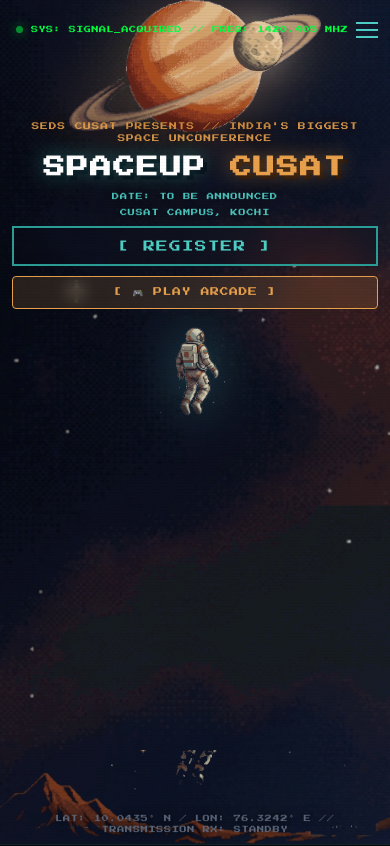
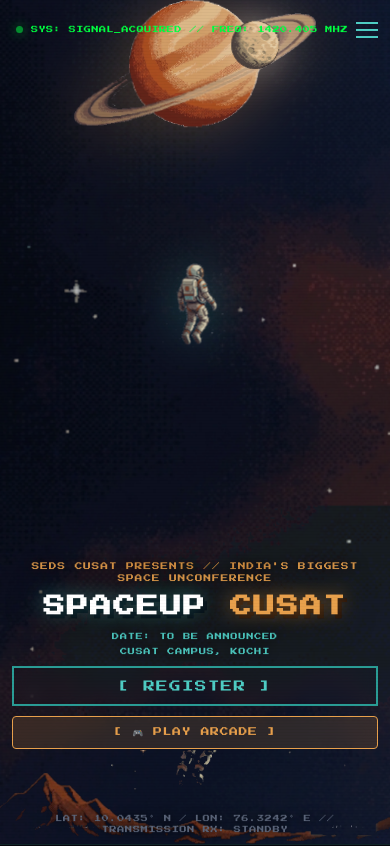
Before and after one commit to DamianAntony/SEDS-SpaceUp, a React (Vite) app: page / in a window 390 px wide. Shown: the top 846 px of the page. Built offline with nearby package versions, Linux system fonts and the light colour scheme.

Commit message:
feat: add Hero component styles with space-themed animations and responsive layout

```diff
--- a/src/components/Hero.css
+++ b/src/components/Hero.css
@@ -282,7 +282,8 @@
   .hero {
     min-height: calc(100vh - 0px);
     padding-top: 60px;
-    padding-bottom: 70px;
+    padding-bottom: 75px;
+    justify-content: flex-end;
   }
 
   .hero-bottom-telemetry {
@@ -299,7 +300,8 @@
   }
 
   .hero-content {
-    margin-top: 80px;
+    margin-top: auto;
+    margin-bottom: 40px;
     padding: 0 16px;
   }
 
@@ -315,19 +317,24 @@
   }
 
   .hero-layer-astronaut {
-    width: 95px;
-    top: 46%;
+    width: 90px;
+    top: 38%;
   }
 
   .hero-saturn-moon-wrapper {
-    width: 320px;
-    top: 12px;
+    width: 300px;
+    top: 10px;
   }
 }
 
 @media (max-width: 480px) {
+  .hero {
+    padding-bottom: 65px;
+  }
+
   .hero-content {
-    margin-top: 60px;
+    margin-top: auto;
+    margin-bottom: 30px;
     padding: 0 12px;
   }
 
@@ -380,12 +387,12 @@
   }
 
   .hero-saturn-moon-wrapper {
-    width: 250px;
+    width: 240px;
     top: 10px;
   }
 
   .hero-layer-astronaut {
-    width: 70px;
-    top: 44%;
+    width: 65px;
+    top: 36%;
   }
 }
```
